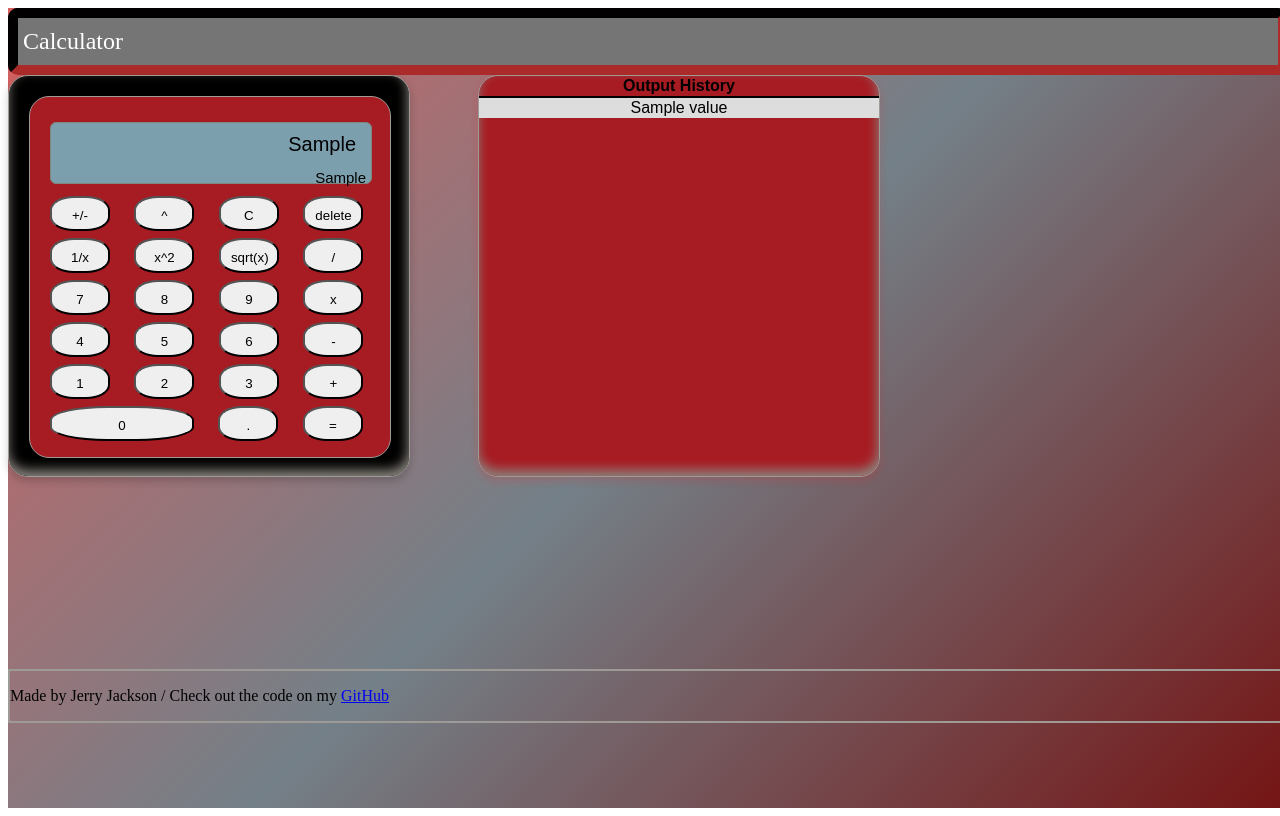
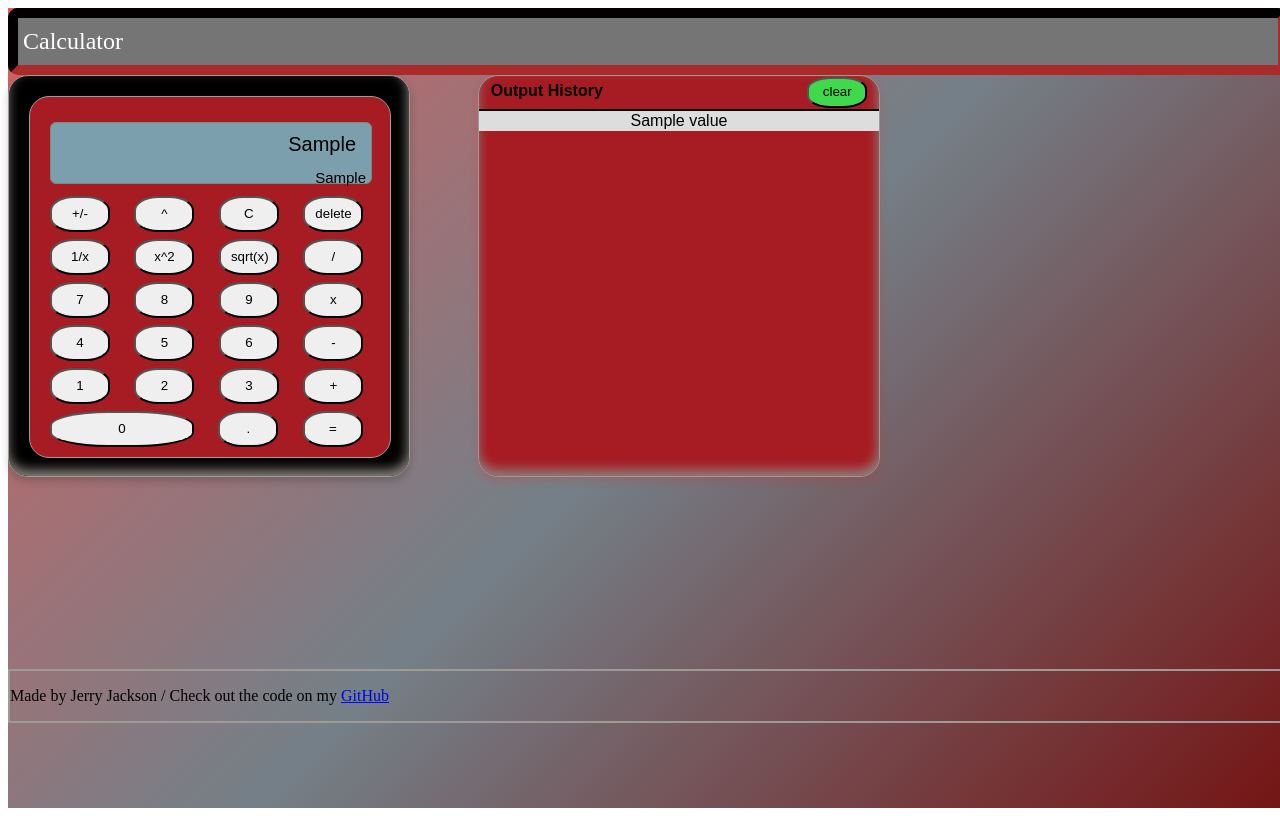
Before and after one commit to jerrylj2/Calculator, a Flask app: template templates/calculator.html in a window 1280 px wide. Run offline with Flask 2, Linux system fonts and the light colour scheme; the template is opened without the code that fills it: most values are stand-ins (such as "Sample title", 1, 10 or a date in 2020).

Commit message:
Adding clear history button, adjusting button formatting

```diff
--- a/app.py
+++ b/app.py
@@ -16,7 +16,7 @@ def default():
 
 # assigning default entries to the lists
 sub_calc_list = []
-main_calc_list = [0]
+main_calc_list = ["0"]
 output_history = []
 
 operator_list = ["+", "-", "/", "*", "^"]
@@ -31,7 +31,7 @@ def reset_list():
     for i in range(0, len(sub_calc_list)):
         sub_calc_list.pop(0)
     main_calc_list.pop()
-    main_calc_list.append(0)
+    main_calc_list.append("0")
     return;
 
 # assigning evaluated output to empty lists
@@ -50,7 +50,7 @@ def calculator():
     if request.method == 'POST':
         calc_input = list(request.form.to_dict().values()) # converting button value to a list
         # Prevents user from selecting an operator if one was just selected
-        if (calc_input[0] in operator_list or "=" in calc_input) and len(sub_calc_list) > 1 and sub_calc_list[len(sub_calc_list) - 1] in operator_list:
+        if (calc_input[0] in operator_list or "=" in calc_input) and len(sub_calc_list) > 0 and sub_calc_list[len(sub_calc_list) - 1] in operator_list:
             sub_output = adjusted_output()[0]
             main_output = ""
         elif "=" in calc_input:
@@ -166,6 +166,12 @@ def calculator():
                 sub_calc_list.pop()
                 sub_output = adjusted_output()[0]
 
+        elif "clear_history" in calc_input:
+            for i in range(0, len(output_history)):
+                output_history.pop(0)
+            sub_output = adjusted_output()[0]
+            main_output = "".join(main_calc_list)
+
         else:
             sub_calc_list.extend(calc_input)
             sub_output = adjusted_output()[0]
--- a/static/site.css
+++ b/static/site.css
@@ -79,7 +79,7 @@
 button {
     padding: 10px 10px;
     width: 60px;
-    height: 35px;
+    line-height: 12px;
     margin: 7px 0px 0px 20px;
     border-radius: 40%;
   }
@@ -93,7 +93,7 @@ table {
     width: 100%;
   }
 
-td, th {
+td {
     text-align: center;
   }
 
@@ -105,6 +105,13 @@ tr:nth-child(even) {
     background-color: #dddddd;
   }
 
+.clear-history {
+  line-height: 0px;
+  padding: 1em;
+  margin: 0px 0px 0px 200px;
+  background-color: #40d84c;
+}
+
 footer {
   border: 2px solid #9e9b97;
 }
--- a/templates/calculator.html
+++ b/templates/calculator.html
@@ -7,7 +7,7 @@
     </head>
 
     <div class="body">
-        <form action = "https://polar-anchorage-68644.herokuapp.com/" method = "POST">
+        <form action = "http://127.0.0.1:5000/" method = "POST">
             <div class="navbar">
                 <div class="navbar-brand">Calculator</div>
             </div>
@@ -66,7 +66,9 @@
                 <div class = "output-box">
                     <table>
                         <tr>
-                            <th>Output History</th>
+                            <th>
+                                Output History <button class="btn-operate clear-history btn btn-default" name = "calc_button" value="clear_history">clear</button>
+                            </th>
                         </tr>
                         {%for value in output_history%}
                             <tr>
```
